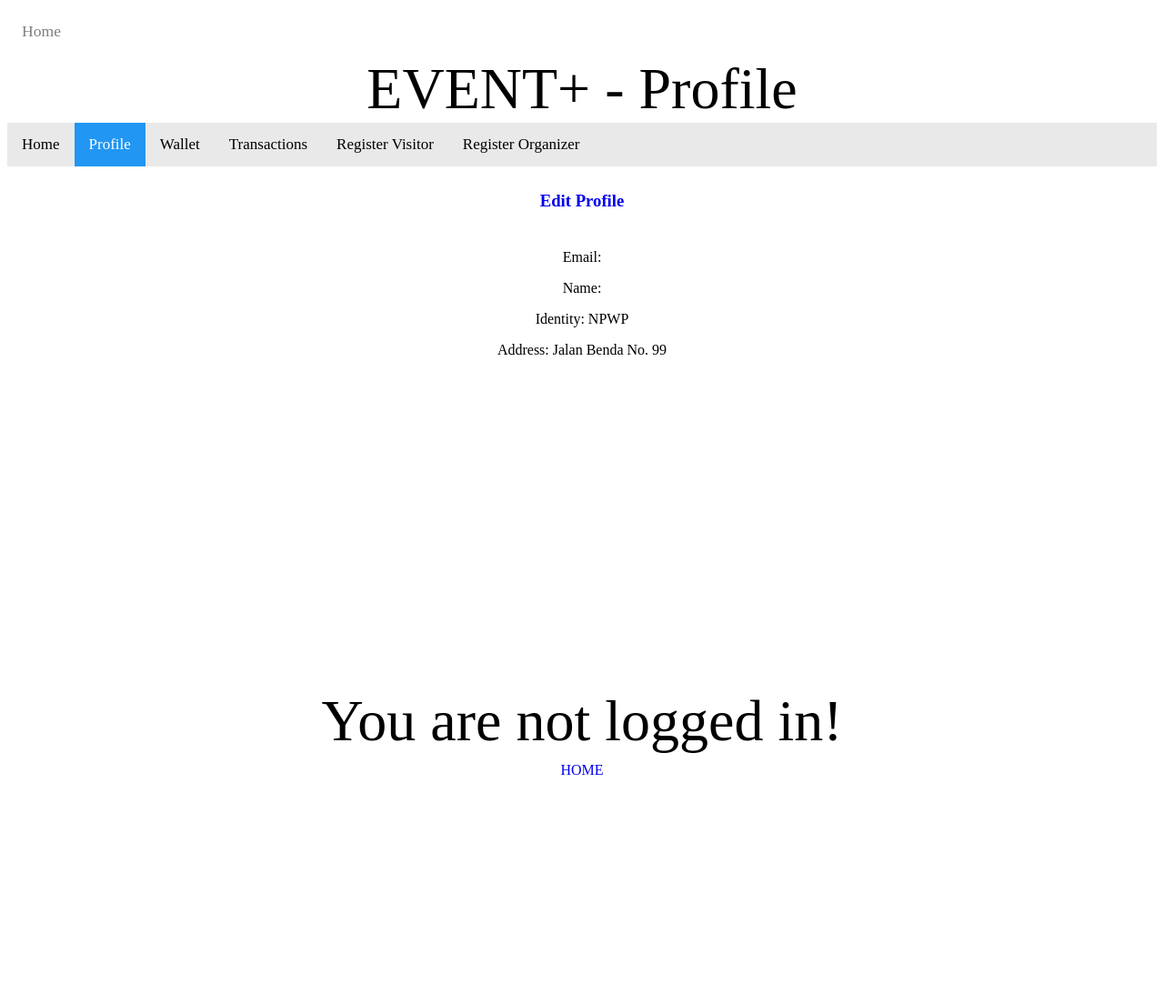
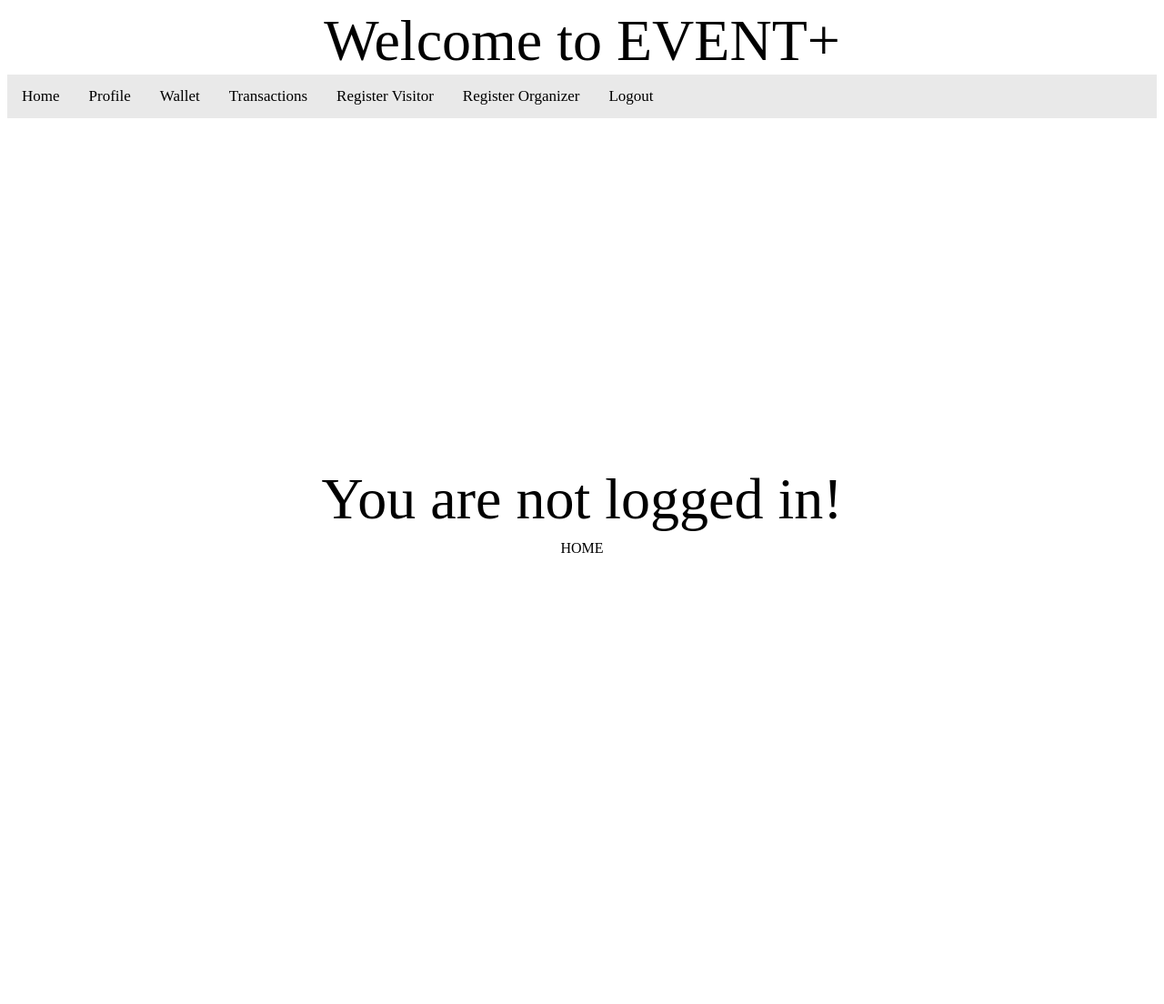
Before and after one commit to johanessteven19/OnlineMarketplace, a Django app: page /profile/ in a window 1280 px wide. Shown: the top 1104 px of the page at 91% size. After the commit the page ends 974 px from the top, so only its background shows below. Run offline with Django 3.2, Linux system fonts and the light colour scheme.

Commit message:
UI abal dikit

```diff
--- a/tugas/templates/base.html
+++ b/tugas/templates/base.html
@@ -7,11 +7,61 @@
 
 <head>
   <title>{% block title %}The BASE{% endblock %}</title>
+  <style>
+    a{
+      text-decoration: none;
+      color: black;
+    }
+    .cta-full {
+      width: 100%;
+      border-radius: 5px;
+      padding: 1em 2em;
+      text-align: center;
+      text-decoration: none;
+      border: 2px solid rgba(0,0,0,1);
+  }
+  .bg-red {
+    background-color: red;
+    color: white;
+}
+
+.bg-black {
+    background-color: black;
+    color: white;
+}
+
+.bg-white{
+    background-color: white;
+    color: black;
+
+}
+.container-pad16 {
+  padding: 1em 0.5em;
+  margin: 0 auto;
+}
+.wrapper-375 {
+  max-width: 812px;
+}
+
+
+  </style>
 </head>
 <body>
-  {% block slideNav %}
-  {% include 'pages/landingSlideNav.html' %}
-{% endblock slideNav %}
+  <center>
+    <div class="heroText"> Welcome to EVENT+ </div>
+  </center>
+  {% block nav %}
+	<div class='topnav'>
+    <a href="{% url 'landingpage' %}"> Home </a>
+    <a class='' href="{% url 'profile' %}"> Profile </a>
+    <a href="{% url 'ewallet' %}"> Wallet </a>
+    <a href="{% url 'mytransactions' %}"> Transactions </a>
+    <a href="{% url 'registervisitor' %}">Register Visitor</a>
+    <a href="{% url 'registerorganizer' %}">Register Organizer</a>
+    <a href="{% url 'logout'%}">Logout</a>
+</div>
+{% endblock nav %}
+<br><br>
 
   <main>
     {% block content %}
--- a/tugas/templates/pages/landingpage.html
+++ b/tugas/templates/pages/landingpage.html
@@ -8,16 +8,11 @@
     <h1> WELCOME TO EVENT +</h1>
     <p> log in as</p>
     <a href ="{% url 'loginvisitor' %}">Visitor</a>
-    <br>
     <a href ="{% url 'login' %}">Organizer</a>
 
     <p>I already have an account</p>
-    <div class="cta-full bg-black">
         <a href="{% url 'registervisitor' %}">As Visitor</a>
-    </div>
-    <div class="cta-full bg-black">
         <a href="{% url 'registerorganizer' %}">As Organizer</a>
-    </div>
 
     </center>
 </body>
--- a/tugas/templates/pages/profile.html
+++ b/tugas/templates/pages/profile.html
@@ -7,34 +7,27 @@
 
 <!-- Text landing -->
 {% block content %}
-{% comment %}
-{% if user.is_authenticated %}
-{% endcomment %}
-	<center>
+{% load tags %}
+{% is_authenticated as auth %}
+{% if auth %}
+<center>
 	<div>
     <div class="heroText">
         EVENT+ - Profile
     </div>
-	<div class='topnav'>
-        <a href="{% url 'landingpage' %}"> Home </a>
-		<a class='active' href="{% url 'profile' %}"> Profile </a>
-        <a href="{% url 'ewallet' %}"> Wallet </a>
-        <a href="{% url 'mytransactions' %}"> Transactions </a>
-		<a href="{% url 'registervisitor' %}">Register Visitor</a>
-		<a href="{% url 'registerorganizer' %}">Register Organizer</a>
-    </div>
     <div>
 		<a href= "{% url 'editprofile' %}"> <h3> Edit Profile </h3> </a>
-        <p> Email: {{ user.email }} </p>
-		<p> Name: {{ user.username }} </p>
-		<p> Identity: NPWP </p>
-		<p> Address: Jalan Benda No. 99 </p>
+        <p> Email: {{ profile.email }} </p>
+        <p> Name: {{ profile.first_name }} {{profile.last_name}} </p>
+        {% if profile.type == 'visitor' %}
+        {%else%}
+		<p> Identity: {{profile.npwp}} </p>
+		<p> Address: {{profile.address}} </p>
+        {% endif%}
     </div>
 	</div>
     </center>
-    {% comment %}
     {% else %}
-    {% endcomment %}
 <div class="container">
     <div class="heroText">
         You are not logged in!
--- a/tugas/views.py
+++ b/tugas/views.py
@@ -35,7 +35,13 @@ def landingpage(request):
 
 
 def profile(request):
-    return render(request, 'pages/profile.html', {})
+    profile = request.session.get('profile')
+    credentials = request.session.get('credentials')
+    context = {
+        'request': request,
+        'profile': profile,
+    }
+    return render(request, 'pages/profile.html', context)
 
 
 def editprofile(request):
@@ -168,6 +174,7 @@ def login(request):
             profile = {
                 'npwp': npwp,
                 **form.cleaned_data,
+                'type': 'organizer'
             }
 
             request.session['profile'] = profile
@@ -197,6 +204,7 @@ def loginVisitor(request):
                 'first_name': first_name,
                 'last_name': last_name,
                 **form.cleaned_data,
+                'type': 'visitor'
             }
 
             request.session['profile'] = profile
```
Also changed, not shown: other parts of tugas/templates/pages/profile.html (+0 -2 lines), tugas/templates/pages/index.html (+3 -19 lines).
